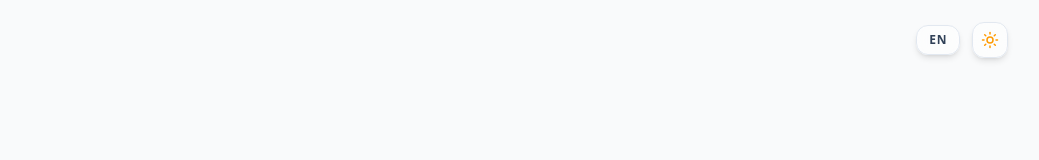
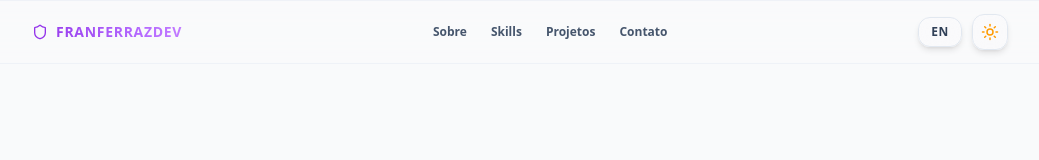
Before and after one commit to franferrazdev/franferrazdev-portfolio, a React (Vite) app: page / in a window 1280 px wide. Shown: the top 160 px of the page, without its empty margins (120-1159 px from the left). Built offline with nearby package versions, Linux system fonts and the light colour scheme.

Commit message:
implement fixed glassmorphism Navbar and rafactor all section blocks to strict bg-bg-linear theme tokens closes #16

```diff
--- a/src/App.tsx
+++ b/src/App.tsx
@@ -1,20 +1,16 @@
-import { ThemeToggle } from "@/components/ThemeToggle";
-import { LangToggle } from "./components/LangToggle";
 import { HeroSection } from "./sections/HeroSection";
 import { AboutMe } from "./sections/AboutMe";
 import { SkillsSection } from "./sections/SkillsSection";
 import { ProjectsSection } from "./sections/ProjectsSection";
 import { ContactForm } from "./sections/ContactForm";
 import { Footer } from "./components/Footer";
+import { Navbar } from "./components/Navbar";
 
 export default function App() {
   return (
     <div className="min-h-screen w-full flex flex-col bg-transparent text-slate-800 dark:text-slate-100 transition-colors duration-300 overflow-x-hidden">
       {/* Barra Superior de Controles de Acessibilidade */}
-      <header className="w-full max-w-5xl mx-auto px-6 h-20 flex items-center justify-end gap-3 shrink-0">
-        <LangToggle />
-        <ThemeToggle />
-      </header>
+      <Navbar />
 
       {/* Área de Conteúdo Principal */}
       <main className="flex-1 w-full flex flex-col items-center justify-start pb-20">
--- a/src/components/Footer.tsx
+++ b/src/components/Footer.tsx
@@ -7,7 +7,7 @@ export function Footer() {
   const currentYear = new Date().getFullYear();
 
   return (
-    <footer className="w-full bg-white dark:bg-bg-dark border-t border-slate-200 dark:border-slate-900 mt-20 px-6 py-12 flex flex-col items-center justify-center transition-colors duration-200 shrink-0">
+    <footer className="w-full bg-bg-light dark:bg-bg-dark border-t border-slate-200 dark:border-slate-900 mt-20 px-6 py-12 flex flex-col items-center justify-center transition-colors duration-200 shrink-0">
       {/* Contêiner Estrutural Simétrico e Centralizado */}
       <div className="w-full max-w-5xl flex flex-col">
         <div className="w-full grid grid-cols-1 sm:grid-cols-3 gap-8 pb-8 border-b border-slate-200 dark:border-slate-800/60">
--- a/src/components/LangToggle.tsx
+++ b/src/components/LangToggle.tsx
@@ -6,7 +6,7 @@ export function LangToggle() {
   return (
     <button
       onClick={toggleLanguage}
-      className="px-3 py-1.5 rounded-xl border border-slate-200 dark:border-slate-800 bg-white/50 dark:bg-slate-900/50 backdrop-blur-md text-xs font-black tracking-wider text-slate-700 dark:text-slate-300 hover:scale-110 hover:border-brand-purple dark:hover:border-brand-neon transition-all duration-300 shadow-md cursor-pointer uppercase"
+      className="px-3 py-1.5 rounded-xl border border-slate-200 dark:border-slate-800 bg-bg-light/50 dark:bg-slate-900/50 backdrop-blur-md text-xs font-black tracking-wider text-slate-700 dark:text-slate-300 hover:scale-110 hover:border-brand-purple dark:hover:border-brand-neon transition-all duration-300 shadow-md cursor-pointer uppercase"
       title={language === "pt" ? "Switch to English" : "Mudar para Português"}
     >
       {language === "pt" ? "EN" : "PT"}
--- /dev/null
+++ b/src/components/Navbar.tsx
@@ -0,0 +1,106 @@
+import { useEffect, useState, startTransition } from "react";
+import { Shield } from "lucide-react";
+import { useLanguage } from "@/context/LanguageContext";
+import { ThemeToggle } from "@/components/ThemeToggle";
+import { LangToggle } from "@/components/LangToggle";
+
+export function Navbar() {
+  const { t } = useLanguage();
+  const [activeSection, setActiveSection] = useState("");
+
+  // Mapeamentos dos links de ancoragem interna de acordo com as seções da página
+  const navLinks = [
+    { label: t.nav.about, href: "#about", id: "about" },
+    { label: t.nav.skills, href: "#skills", id: "skills" },
+    { label: t.nav.projects, href: "#projects", id: "projects" },
+    { label: t.nav.contact, href: "#contact", id: "contact" },
+  ];
+
+  //   Algoritmo de Rastreamento de Seção para One-Pages Portfólios
+  useEffect(() => {
+    const handleScrool = () => {
+      const scrollPosition = window.scrollY + 160; // 160px de margem para ativar antes de bater no topo
+
+      // Verifica se o usuário está no topo da página (Hero)
+      if (window.scrollY < 300) {
+        setActiveSection("");
+        return;
+      }
+
+      // Descobre qual seção está cruzando a linha de ativação
+      for (const link of navLinks) {
+        const element = document.getElementById(link.id);
+        if (element) {
+          const offsetTop = element.offsetTop;
+          const offsetHeight = element.offsetHeight;
+
+          if (
+            scrollPosition >= offsetTop &&
+            scrollPosition < offsetTop + offsetHeight
+          ) {
+            setActiveSection(link.id);
+            break; // Para o laço assim que encontra a seção atual
+          }
+        }
+      }
+    };
+
+    window.addEventListener("scroll", handleScrool, { passive: true });
+    //    Executa uma vez no carregamento inicial para validar a posição atual
+    handleScrool();
+
+    return () => window.removeEventListener("scroll", handleScrool);
+  }, []);
+
+  return (
+    <nav className="fixed top-0 left-0 w-full h-16 bg-bg-light/70 dark:bg-bg-dark/70 backdrop-blur-md border border-b border-slate-200/40 dark:border-slate-900/40 flex items-center justify-center z-50 transition-colors duration-200">
+      {/* Container Centralizado de Conteúdo */}
+      <div className="w-full max-w-5xl mx-auto px-6 flex items-center justify-between">
+        {/* Branding / Logotipo */}
+        <a
+          href="#"
+          className="flex items-center gap-2 text-sm font-black tracking-wider bg-linear-to-r from-brand-purple to-purple-400 dark:from-brand-neon dark:to-violet-400  bg-clip-text text-transparent uppercase cursor-pointer"
+        >
+          <Shield
+            size={16}
+            className="text-brand-purple dark:text-brand-neon"
+          />
+          franferrazdev
+        </a>
+
+        {/* Menu de Links (Escondido em telas muito pequenas, visível em sm:) */}
+        <div className="hidden sm:flex items-center gap-6 h-16 text-xs font-bold text-slate-600 dark:text-slate-300">
+          {navLinks.map((link) => {
+            const isCurrent = activeSection === link.id;
+            return (
+              <a
+                key={link.href}
+                href={link.href}
+                className={`relative h-full flex items-center transition-colors duration-300 hover:text-brand-purple dark:hover:text-brand-neon ${
+                  isCurrent ? "text-brand-purple dark:text-brand-neon" : ""
+                }`}
+              >
+                {link.label}
+
+                {/* Traço Horizontal que expande e acende na seção ativa */}
+                <span
+                  className={`absolute bottom-0 left-0 h-0.75 bg-brand-purple dark:bg-brand-neon rounded-t-full w-full transition-all duration-300 origin-center ${
+                    isCurrent
+                      ? "scale-x-100 opacity-100"
+                      : "scale-x-0 opacity-0"
+                  }`}
+                />
+              </a>
+            );
+          })}
+        </div>
+
+        {/* Bloco de Controles de Acessibilidade Integrados */}
+        <div className="flex items-center gap-2.5">
+          <LangToggle />
+          <ThemeToggle />
+        </div>
+      </div>
+    </nav>
+  );
+}
--- a/src/components/ThemeToggle.tsx
+++ b/src/components/ThemeToggle.tsx
@@ -7,7 +7,7 @@ export function ThemeToggle() {
   return (
     <button
       onClick={toggleTheme}
-      className="p-2 rounded-xl border border-slate-200 dark:border-slate-800 bg-white/50 dark:bg-slate-900/50 backdrop-blur-md text-slate-700 dark:text-slate-300 hover:scale-110 hover:border-brand-purple dark:hover:border-brand-neon transition-all duration-300 shadow-md cursor-pointer"
+      className="p-2 rounded-xl border border-slate-200 dark:border-slate-800 bg-bg-light/50 dark:bg-slate-900/50 backdrop-blur-md text-slate-700 dark:text-slate-300 hover:scale-110 hover:border-brand-purple dark:hover:border-brand-neon transition-all duration-300 shadow-md cursor-pointer"
       title={theme === "light" ? "Ativar Modo Escuro" : "Ativar Modo Claro"}
     >
       {theme === "dark" ? (
--- a/src/sections/AboutMe.tsx
+++ b/src/sections/AboutMe.tsx
@@ -29,7 +29,7 @@ export function AboutMe() {
         </div>
 
         {/* Card de Destaque Técnico Lateral */}
-        <div className="md:col-span-4 p-5 rounded-2xl border border-slate-200 dark:border-slate-800 bg-white/40 dark:bg-slate-900/40 backdrop-blur-md flex flex-col gap-3 shadow-xs">
+        <div className="md:col-span-4 p-5 rounded-2xl border border-slate-200 dark:border-slate-800 bg-bg-light/40 dark:bg-slate-900/40 backdrop-blur-md flex flex-col gap-3 shadow-xs">
           <div className="flex items-center gap-2 text-xs font-bold text-brand-purple dark:text-brand-neon uppercase tracking-wider">
             <Sparkles size={14} />
             {t.about.cardTitle}
--- a/src/sections/ProjectsSection.tsx
+++ b/src/sections/ProjectsSection.tsx
@@ -62,7 +62,7 @@ export function ProjectsSection() {
         {projectsData.map((project) => (
           <div
             key={project.title}
-            className="flex flex-col justify-between p-6 rounded-2xl border border-slate-200 dark:border-slate-800 bg-white/40 dark:bg-slate-900/40 backdrop-blur-md hover:scale-105 hover:border-brand-purple dark:hover:border-brand-neon hover:shadow-xl hover:shadow-purple-600/5 dark:hover:shadow-none transition-all duration-300 group"
+            className="flex flex-col justify-between p-6 rounded-2xl border border-slate-200 dark:border-slate-800 bg-bg-light/40 dark:bg-slate-900/40 backdrop-blur-md hover:scale-105 hover:border-brand-purple dark:hover:border-brand-neon hover:shadow-xl hover:shadow-purple-600/5 dark:hover:shadow-none transition-all duration-300 group"
           >
             {/* Bloco Superior (Imagem, Título, Descrição e Badges) */}
             <div className="flex flex-col gap-4">
--- a/src/sections/SkillsSection.tsx
+++ b/src/sections/SkillsSection.tsx
@@ -77,7 +77,7 @@ export function SkillsSection() {
             {hardSkills.map((skill) => (
               <div
                 key={skill.name}
-                className="flex items-center gap-2 px-3 py-2 rounded-xl border border-slate-200 dark:border-slate-800 bg-white/40 dark:bg-slate-900/40 backdrop-blur-md text-xs font-bold text-slate-700 dark:text-slate-300 hover:scale-105 hover:border-brand-purple dark:hover:border-brand-neon hover:text-brand-purple dark:hover:text-brand-neon transition-all duration-300 cursor-default shadow-xs"
+                className="flex items-center gap-2 px-3 py-2 rounded-xl border border-slate-200 dark:border-slate-800 bg-bg-light/40 dark:bg-slate-900/40 backdrop-blur-md text-xs font-bold text-slate-700 dark:text-slate-300 hover:scale-105 hover:border-brand-purple dark:hover:border-brand-neon hover:text-brand-purple dark:hover:text-brand-neon transition-all duration-300 cursor-default shadow-xs"
               >
                 <span className="text-slate-400 dark:text-slate-500">
                   {skill.icon}
@@ -102,7 +102,7 @@ export function SkillsSection() {
             {softSkills.map((skill) => (
               <div
                 key={skill.en}
-                className="flex items-center gap-2 px-3 py-2 rounded-xl border border-slate-200 dark:border-slate-800 bg-white/40 dark:bg-slate-900/40 backdrop-blur-md text-xs font-bold text-slate-700 dark:text-slate-300 hover:scale-105 hover:border-brand-purple dark:hover:border-brand-neon hover:text-brand-purple dark:hover:text-brand-neon transition-all duration-300 cursor-default shadow-xs"
+                className="flex items-center gap-2 px-3 py-2 rounded-xl border border-slate-200 dark:border-slate-800 bg-bg-light/40 dark:bg-slate-900/40 backdrop-blur-md text-xs font-bold text-slate-700 dark:text-slate-300 hover:scale-105 hover:border-brand-purple dark:hover:border-brand-neon hover:text-brand-purple dark:hover:text-brand-neon transition-all duration-300 cursor-default shadow-xs"
               >
                 <span className="text-slate-400 dark:text-slate-500">
                   {skill.icon}
```
Also changed, not shown: src/sections/ContactForm.tsx (+4 -4 lines), src/sections/HeroSection.tsx (+4 -4 lines).
